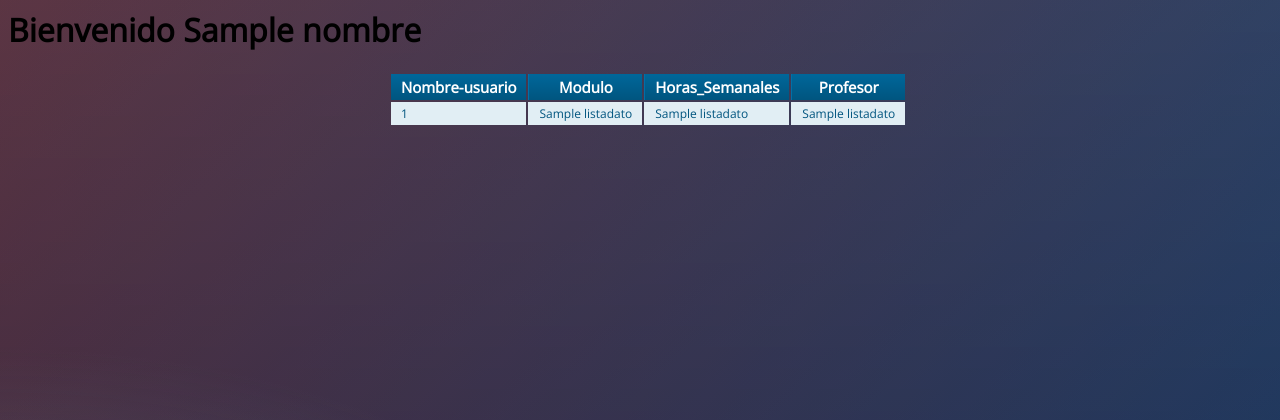
After one commit to Felg-Ts/login-postgres, a Flask app: template templates/error404.html in a window 1280 px wide. The commit adds this page. Shown: the top 420 px of the page. Run offline with Flask 2, Linux system fonts and the light colour scheme; the template is opened without the code that fills it: most values are stand-ins (such as "Sample title", 1, 10 or a date in 2020); some libraries are stand-ins or nearby versions.

Commit message:
validación login

```diff
--- a/app.py
+++ b/app.py
@@ -8,7 +8,7 @@ app = Flask(__name__)
 
 @app.route('/',methods=["GET"])
 def inicio():
-    return render_template("login.html",titulo="Login")
+    return render_template("login.html",titulo="Login",errormesaje=" ")
 
 #Página despues de inicio.
 
@@ -41,7 +41,7 @@ def ids(appd):
             print("Conexión finalizada.")
 
         if len(listadatos) == 0:
-                return render_template("error404.html",titulo="Error404",titulo2="Error404",errormesaje="Los caracteres introducidos no coinciden con ningún nombre. Recuerde que la primera letra de la ciudad tiene que ser en mayúsculas",urlform="/forms/dma")
+                return render_template("login.html",titulo="Login",errormesaje="usuario o contraseña incorrecto")
 
         else:
             listadatos = []
--- /dev/null
+++ b/templates/error404.html
@@ -0,0 +1,15 @@
+{% extends "base.html" %}
+{% block title %}{{titulo}}{% endblock %}
+{% block body %}
+<h1>Bienvenido {{ nombre }}</h1>
+<div class="datagrid">
+    <table>
+        <thead><tr><th>Nombre-usuario</th><th>Modulo</th><th>Horas_Semanales</th><th>Profesor</th></tr></thead>
+        <tbody>
+            {% for a in listadatos %}
+            <tr class="alt"><td >{{ a[0] }}</td><td>{{ a[1] }}</td><td>{{ a[2] }}</td><td>{{ a[3] }}</a></td></tr>
+            {% endfor %}
+        </tbody>
+    </table>
+</div>
+{% endblock %}
--- a/templates/login.html
+++ b/templates/login.html
@@ -9,4 +9,5 @@
         <button type="submit" class="btn btn-primary btn-block btn-large">Log in.</button>
     </form>
 </div>
+{{errormesaje}}
 {% endblock %}
```
